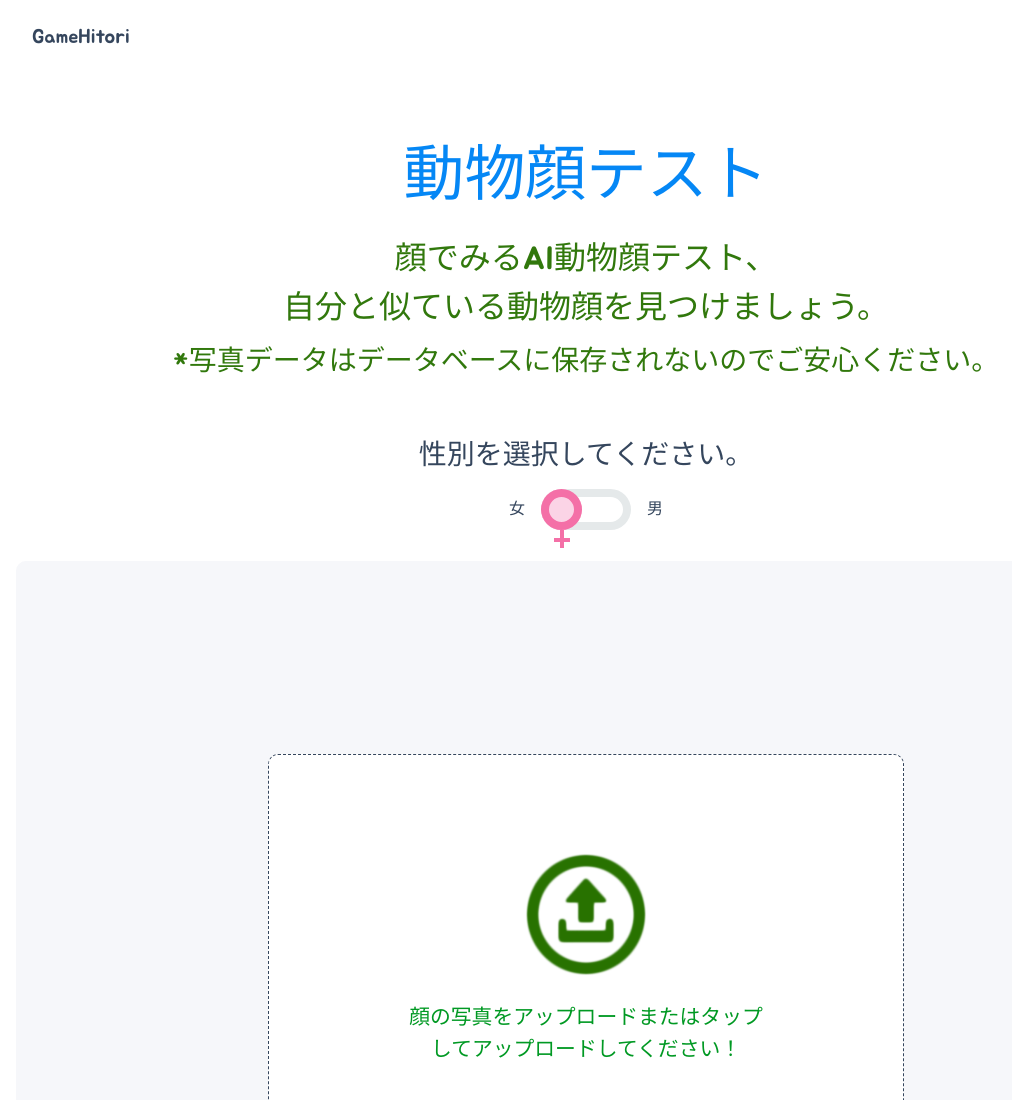
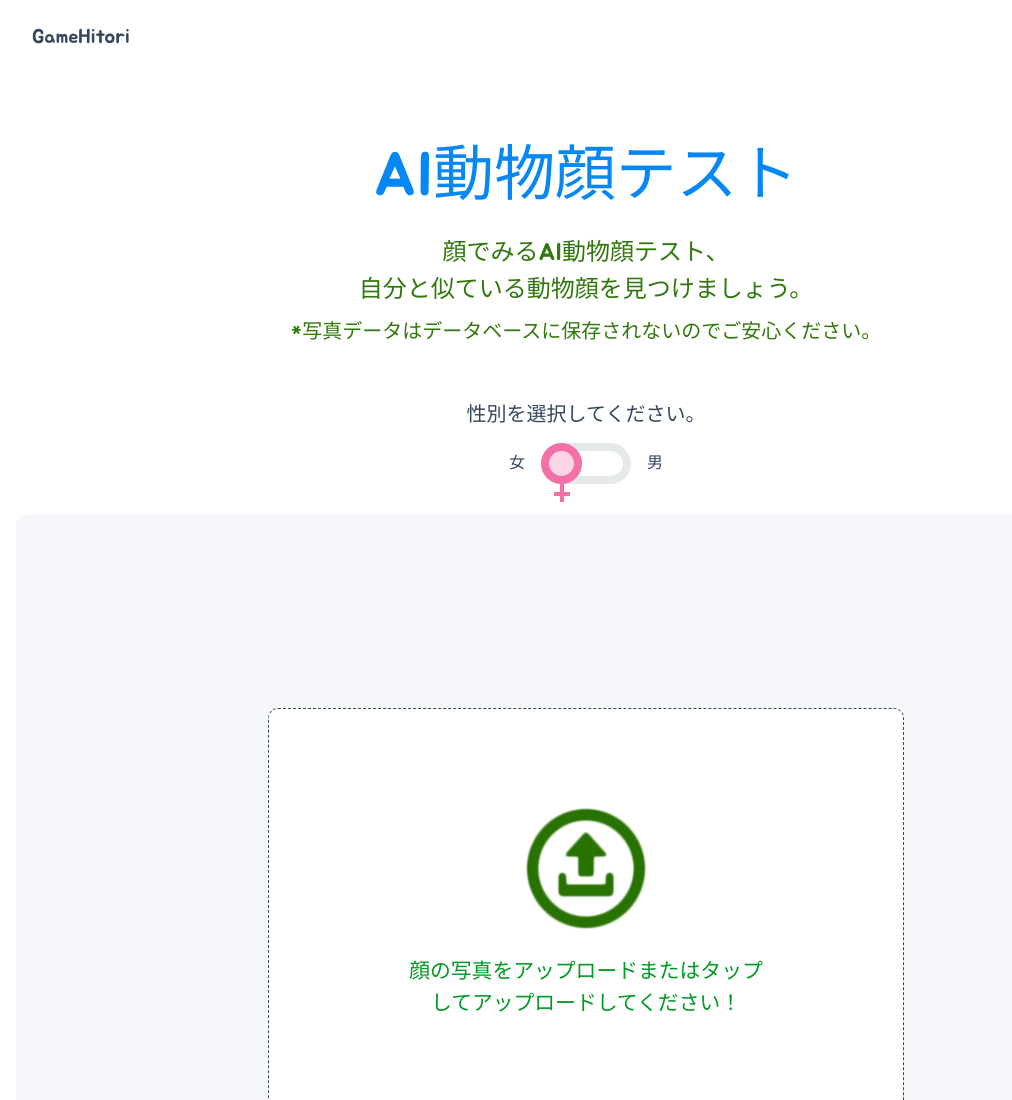
Before and after one commit to seodongsoo/test2, a plain HTML site: page index.html in a window 1280 px wide. Shown: the top 1100 px of the page, without its empty margins (54-1066 px from the left). Drawn offline with nearby package versions, Linux system fonts and the light colour scheme; a script that the page names is missing.

Commit message:
ai, size edit

```diff
--- a/index.html
+++ b/index.html
@@ -7,8 +7,8 @@
     <meta http-equiv="X-UA-Compatible" content="ie=edge">
     <link href="https://fonts.googleapis.com/css?family=Jua&display=swap" rel="stylesheet">
     <link rel="stylesheet" href="https://stackpath.bootstrapcdn.com/bootstrap/4.4.1/css/bootstrap.min.css" integrity="sha384-Vkoo8x4CGsO3+Hhxv8T/Q5PaXtkKtu6ug5TOeNV6gBiFeWPGFN9MuhOf23Q9Ifjh" crossorigin="anonymous">
-    <title>動物顔テスト</title>
-    <meta name="title" content="動物顔テスト">
+    <title>AI動物顔テスト</title>
+    <meta name="title" content="AI動物顔テスト">
     <meta name="subject" content="顔でみるAI動物顔テスト、自分と似ている動物顔を見つけましょう。">
     <meta name="keywords" content="動物顔テスト、AI動物顔テスト、動物顔、動物顔テスト、自分と似ている動物、動物顔探し、顔で見る動物顔、顔動物、animalface、犬顔、猫顔、きつね顔、ゴリラ顔、うさぎ顔、たぬき顔、リス顔、AI動物顔">
     <meta name="author" content="GameHitori">
@@ -16,7 +16,7 @@
     <link rel="canonical" href="https://animalface.site" />
     <meta property="og:url" content="https://animalface.site" />
     <meta property="og:type" content="website" />
-    <meta property="og:title" content="動物顔テスト" />
+    <meta property="og:title" content="AI動物顔テスト" />
     <meta property="og:description" content="顔で見るAI動物顔テスト、自分と似ている動物顔を見つけましょう。動物顔芸能人の写真データを学習したAIが自分の顔と似ている動物顔を探します。*写真データはデータベースに保存されないのでご安心ください。写真データを分析してすぐ削除するのでテスト結果は自分で保存してください。会員加入も必要なし。AIが判断する自分の動物顔をテストしてみましょう！"
     />
 	<meta name="description" content="顔で見るAI動物顔テスト、自分と似ている動物顔を見つけましょう。">
@@ -56,7 +56,7 @@
         </div>
     </nav>
     <section class="section">
-        <h1 class="title">動物顔テスト</h1>
+        <h1 class="title">AI動物顔テスト</h1>
         <h2 class="subtitle">顔でみるAI動物顔テスト、<br>自分と似ている動物顔を見つけましょう。</h2>
 		<h3 class="subtitle">*写真データはデータベースに保存されないのでご安心ください。</h3>
         <h2 class="sr-only">私はどんな動物と似ているか？自分の動物顔探しをしてみてくださいね。</h2>
--- a/style.css
+++ b/style.css
@@ -498,3 +498,9 @@ input:checked + label > .knob > i:before {
 .percent-text {
     color: #164b78;
 }
+.h3, h3 {
+    font-size: 1.25rem;
+}
+.h2, h2 {
+    font-size: 1.5rem;
+}
```
